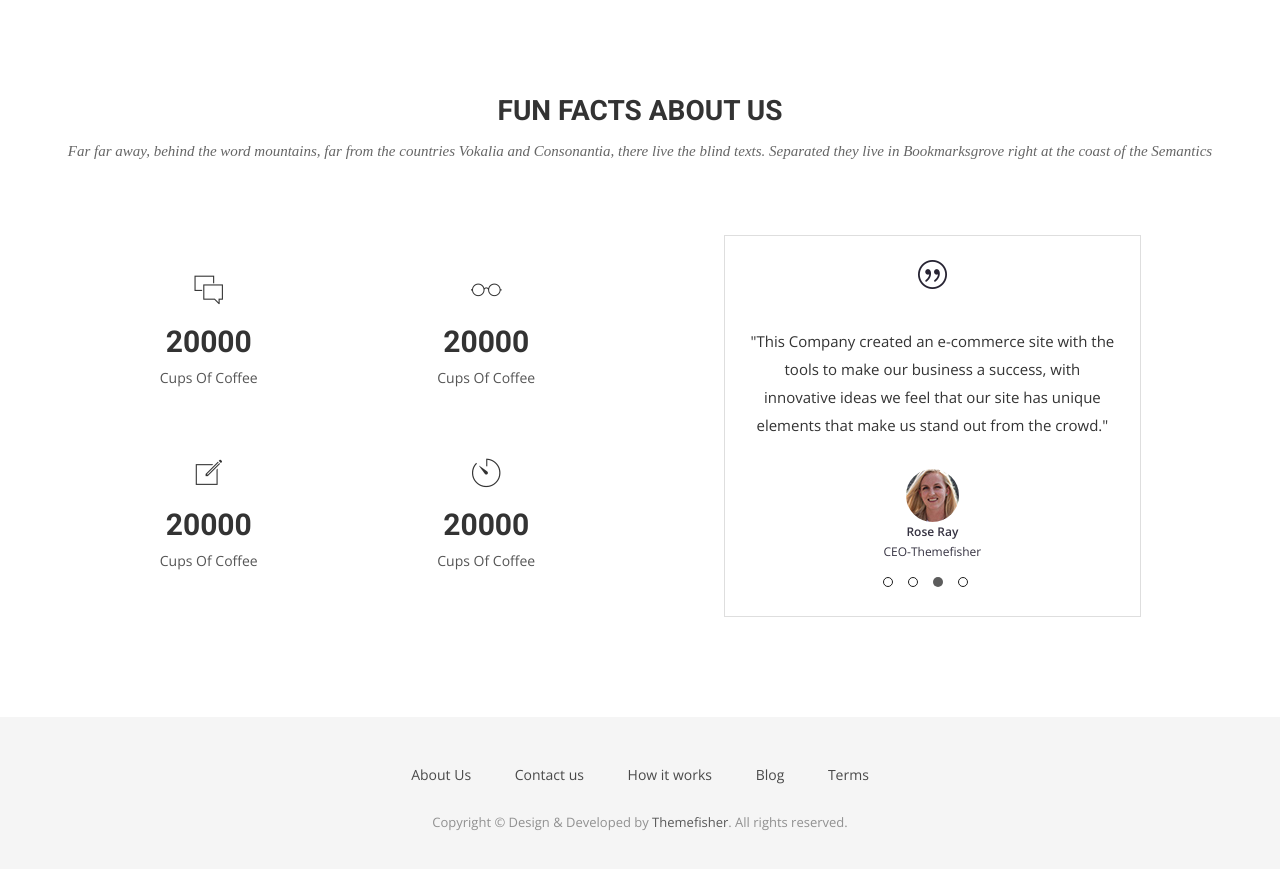
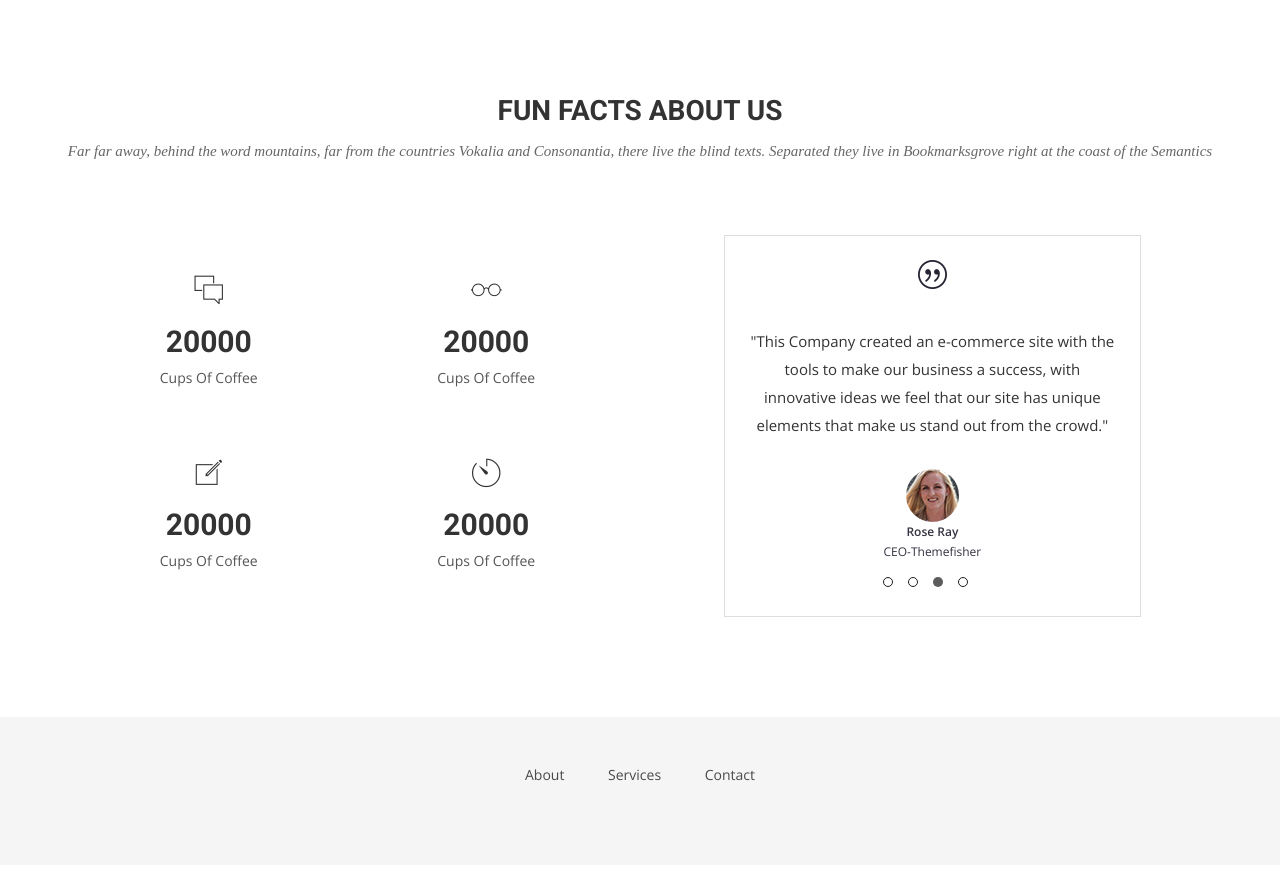
Before and after one commit to deftconsulting/deftconsulting.github.io, a Jekyll site: the page built from index.html, in a window 1280 px wide and 900 px high, scrolled down 3235 px. Shown: the top 869 px of the window. Built offline with Jekyll 4.4.1, drawn with Linux system fonts in a browser that asks for light colours; nearby versions of some CDN libraries; some web fonts are replaced.

Commit message:
fixed footer

```diff
--- a/_includes/footer.html
+++ b/_includes/footer.html
@@ -5,14 +5,11 @@
       <div class="col-md-12">
         <div class="footer-manu">
           <ul>
-            <li><a href="#">About Us</a></li>
-            <li><a href="{{ site.baseurl }}/contact">Contact us</a></li>
-            <li><a href="#">How it works</a></li>
-            <li><a href="{{ site.baseurl }}/blog">Blog</a></li>
-            <li><a href="#">Terms</a></li>
+            <li><a href="{{ site.baseurl }}/about">About</a></li>
+            <li><a href="{{ site.baseurl }}/services">Services</a></li>
+            <li><a href="{{ site.baseurl }}/contact">Contact</a></li>
           </ul>
         </div>
-        <p>Copyright &copy; Design &amp; Developed by <a href="http://www.themefisher.com">Themefisher</a>. All rights reserved.</p>
       </div>
     </div>
   </div>
```
